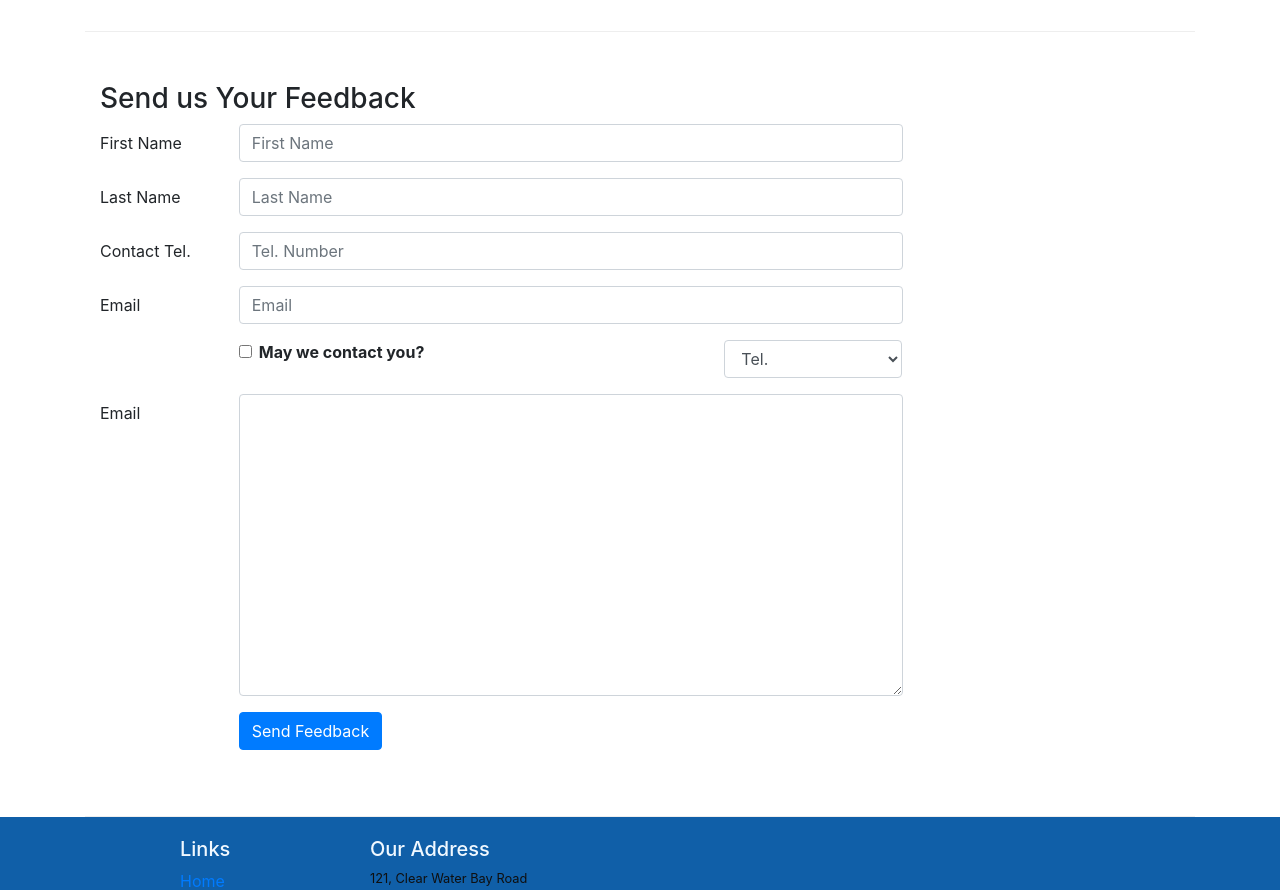
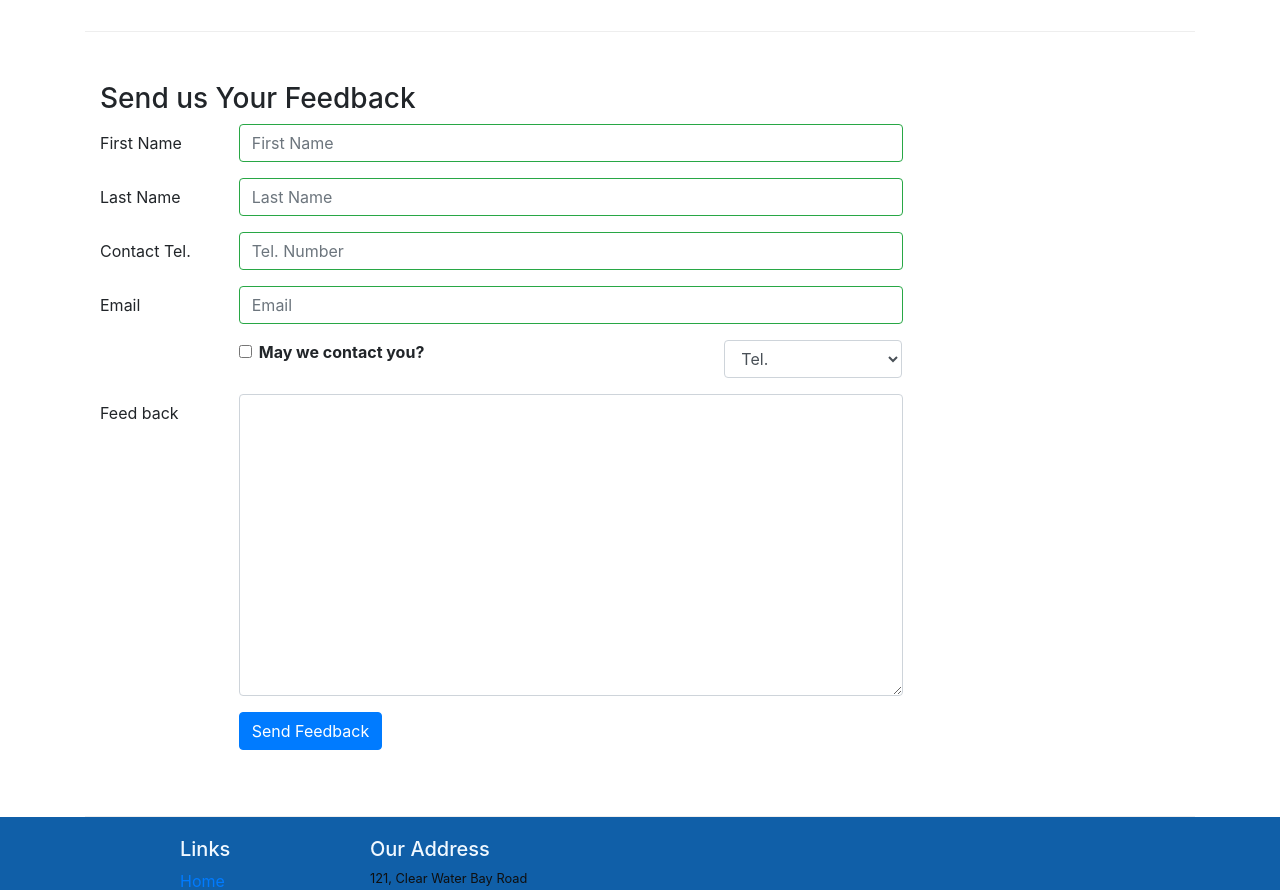
Before and after one commit to AbdulMuheeth/confusion-react, a React (Create React App) app: page /contactus in a window 1280 px wide. Shown: the part 800-1690 px from the top of the page. Built offline with nearby package versions, Linux system fonts and the light colour scheme.

Commit message:
controlled feedback validation

```diff
--- a/src/components/ContactComponent.js
+++ b/src/components/ContactComponent.js
@@ -1,6 +1,6 @@
 import React,{Component} from 'react';
 import { Link } from 'react-router-dom';
-import { BreadcrumbItem,Button, Form , FormGroup,Label, Input,Col, PopperTargetHelper } from 'reactstrap';
+import { BreadcrumbItem,Button, Form , FormGroup,Label, Input,Col, PopperTargetHelper, timeoutsShape, FormFeedback } from 'reactstrap';
 
 class Contact extends Component{
     // for using the controlled forms in react the we should use the class Component
@@ -15,7 +15,14 @@
             email:'',
             agree:false,
             contactType:'Tel.',
-            message:''
+            message:'',
+            touched:{
+                firstname:false,
+                lastname:false,
+                telnum:false,
+                email:false
+
+            }
         }
         this.handleSubmit = this.handleSubmit.bind(this);
         this.handleInputChange =this.handleInputChange.bind(this);
@@ -38,8 +45,45 @@
         event.preventDefault();
     }
 
+    handleBlur = (field) => (evt) => {
+        this.setState({
+            touched:{...this.state.touched,[field]:true}
+        })
+    }
+
+    validate(firstname,lastname,telnum,email){
+        const errors={
+            firstname:'',
+            lastname:'',
+            telnum:'',
+            email:'',
+        };
+
+        if(this.state.touched.firstname && firstname.length <3)
+            errors.firstname = 'First Name should be >=3 characters';
+        else if(firstname.length >10)
+            errors.firstname = 'First Name should be <=10 characters';
+
+        if(this.state.touched.lastname && lastname.length <3)
+            errors.lastname = 'Last Name should be >=3 characters';
+        else if(lastname.length >10)
+            errors.lastname = 'Last Name should be <=10 characters';
+
+        const reg= /^\d+$/;
+
+        if(this.state.touched.telnum && !reg.test(telnum))
+            errors.telnum = 'Tel.num should be =10 numbers and must contain only numbers';
+
+
+        if(this.state.touched.email && email.split('').filter(x => x === '@').length !== 1)
+            errors.email = 'Email should contain a @';
+
+        return errors;
+
+    }
+
     render(){
-
+        const errors = this.validate(this.state.firstname,this.state.lastname,this.state.telnum,this.state.email);
         return(
             <div className="container">
                 <div className="row">
@@ -86,25 +130,29 @@
                             <FormGroup row>
                                 <Label htmlFor="firstname" md={2}>First Name</Label>
                                 <Col md={10}>
-                                <Input type="text" id="firstname" name="firstname" placeholder="First Name" value={this.state.firstname} onChange={this.handleInputChange}/>
+                                <Input type="text" id="firstname" name="firstname" placeholder="First Name" value={this.state.firstname} valid={errors.firstname === ''} invalid={errors.firstname!==''} onBlur={this.handleBlur('firstname')} onChange={this.handleInputChange}/>
+                                <FormFeedback>{errors.firstname}</FormFeedback>
                                 </Col>
                             </FormGroup>
                             <FormGroup row>
                                 <Label htmlFor="lastname" md={2}>Last Name</Label>
                                 <Col md={10}>
-                                <Input type="text" id="lastname" name="lastname" placeholder="Last Name" value={this.state.lastname} onChange={this.handleInputChange}/>
+                                <Input type="text" id="lastname" name="lastname" placeholder="Last Name" value={this.state.lastname} valid={errors.lastname === ''} invalid={errors.lastname!==''} onBlur={this.handleBlur('lastname')} onChange={this.handleInputChange}/>
+                                <FormFeedback>{errors.lastname}</FormFeedback>
                                 </Col>
                             </FormGroup>
                             <FormGroup row>
                                 <Label htmlFor="telnum" md={2}>Contact Tel.</Label>
                                 <Col md={10}>
-                                <Input type="tel" id="telnum" name="telnum" placeholder="Tel. Number" value={this.state.telnum} onChange={this.handleInputChange}/>
+                                <Input type="tel" id="telnum" name="telnum" placeholder="Tel. Number" value={this.state.telnum} valid={errors.telnum === ''} invalid={errors.telnum!==''} onBlur={this.handleBlur('telnum')} onChange={this.handleInputChange}/>
+                                <FormFeedback>{errors.telnum}</FormFeedback>
                                 </Col>
                             </FormGroup>
                             <FormGroup row>
                                 <Label htmlFor="email" md={2}>Email</Label>
                                 <Col md={10}>
-                                <Input type="email" id="email" name="email" placeholder="Email" value={this.state.email} onChange={this.handleInputChange}/>
+                                <Input type="email" id="email" name="email" placeholder="Email" value={this.state.email} valid={errors.email === ''} invalid={errors.email!==''} onBlur={this.handleBlur('email')} onChange={this.handleInputChange}/>
+                                <FormFeedback>{errors.email}</FormFeedback>
                                 </Col>
                             </FormGroup>
                             <FormGroup row>
@@ -125,9 +173,9 @@
                                 </Col>
                             </FormGroup>
                             <FormGroup row>
-                                <Label htmlFor="feedback" md={2}>Email</Label>
+                                <Label htmlFor="feedback" md={2}>Feed back</Label>
                                 <Col md={10}>
-                                <Input type="textarea" id="message" name="message" rows="12" value={this.state.message}/>
+                                <Input type="textarea" id="message" name="message" rows="12" value={this.state.message} onChange={this.handleInputChange}/>
                                 </Col>
                             </FormGroup>
                             <FormGroup row>
```
